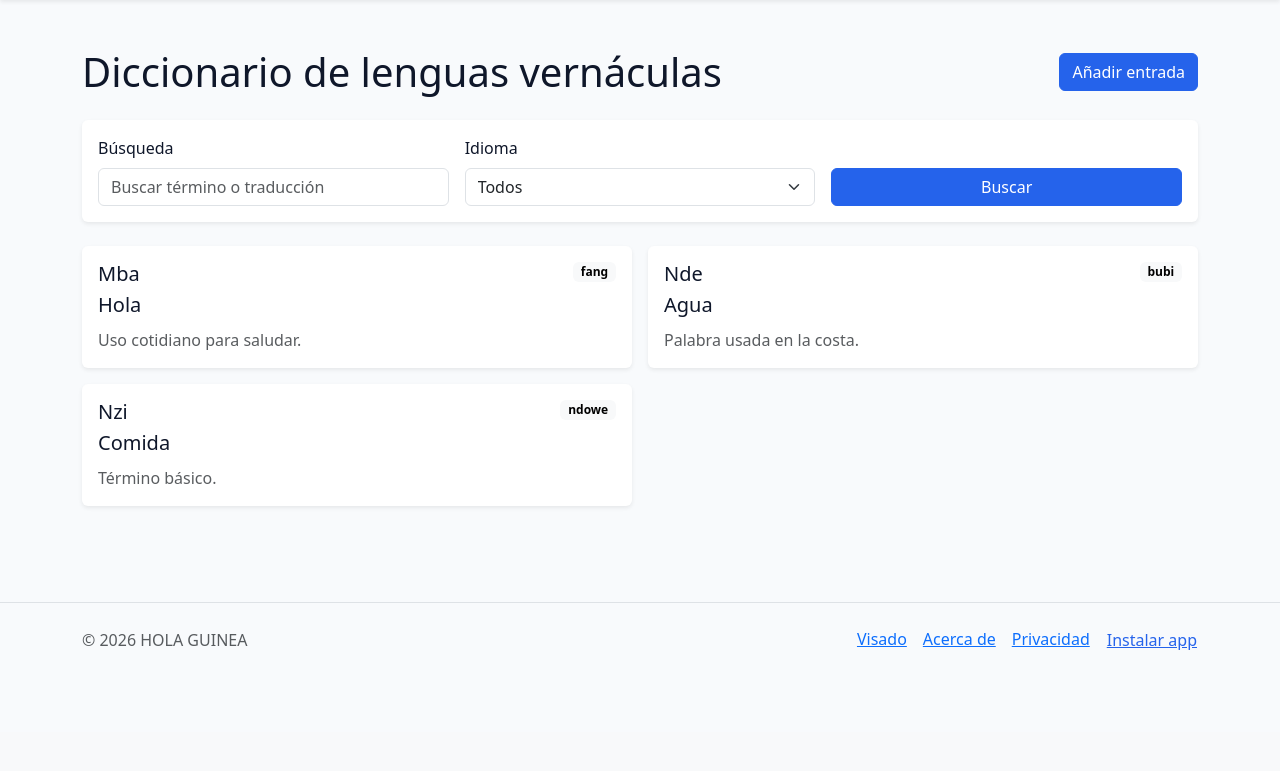
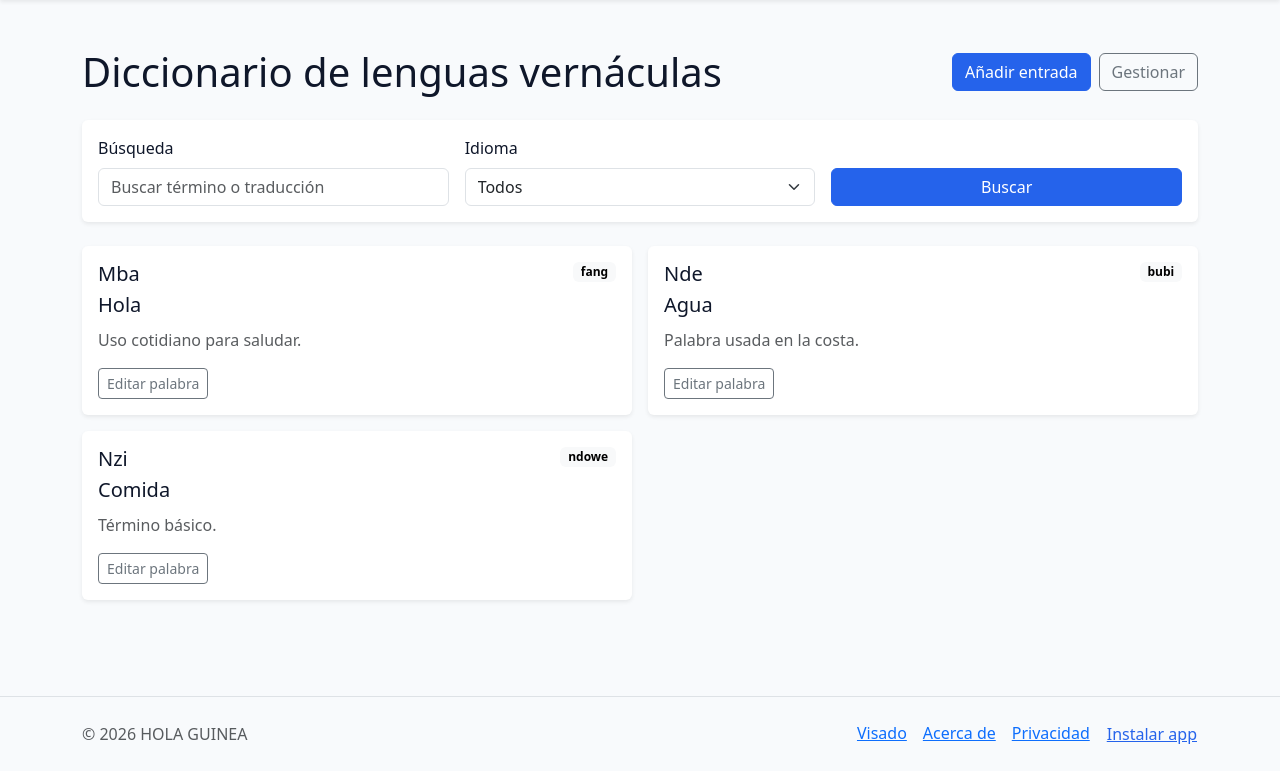
Before and after one commit to cubeisaac2-art/HOLA-eg, a Flask app: page /dictionary in a window 1280 px wide. Shown: the part 68-839 px from the top of the page. Before the commit the page ends 718 px from the top, so only its background shows below. Run offline with Flask 3, Linux system fonts and the light colour scheme; a user stored in the database is signed in; data comes from the database, SQL or seed files in the repository.

Commit message:
Expose dictionary editor controls

```diff
--- a/templates/dictionary/list.html
+++ b/templates/dictionary/list.html
@@ -4,7 +4,7 @@
 <section class="py-4">
     <div class="d-flex justify-content-between align-items-center mb-4">
         <h1 class="mb-0">Diccionario de lenguas vernáculas</h1>
-        <a class="btn btn-primary" href="{{ url_for('new_dictionary_entry') }}">Añadir entrada</a>
+        <div class="d-flex gap-2"><a class="btn btn-primary" href="{{ url_for('new_dictionary_entry') }}">Añadir entrada</a>{% if current_user.is_authenticated and current_user.can_manage_dictionary %}<a class="btn btn-outline-secondary" href="{{ url_for('admin_dictionary') }}">Gestionar</a>{% endif %}</div>
     </div>
 
     <form method="get" class="card shadow-sm border-0 mb-4">
@@ -41,6 +41,7 @@
                         </div>
                         <p class="lead mb-2">{{ entry.translation }}</p>
                         <p class="text-muted mb-0">{{ entry.notes or 'Sin notas adicionales.' }}</p>
+                        {% if current_user.is_authenticated and current_user.can_manage_dictionary %}<a class="btn btn-sm btn-outline-secondary mt-3" href="{{ url_for('admin_edit_dictionary_entry', entry_id=entry.id) }}">Editar palabra</a>{% endif %}
                     </div>
                 </div>
             </div>
```
